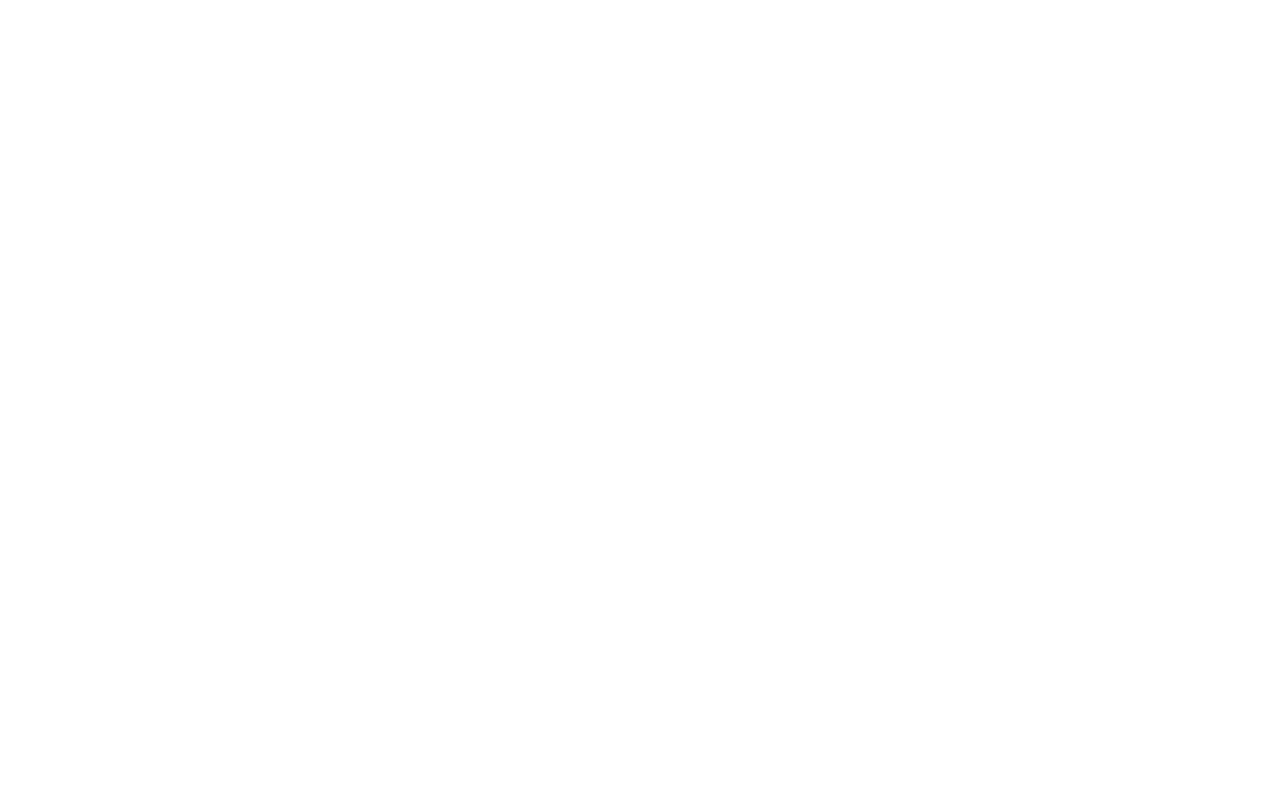
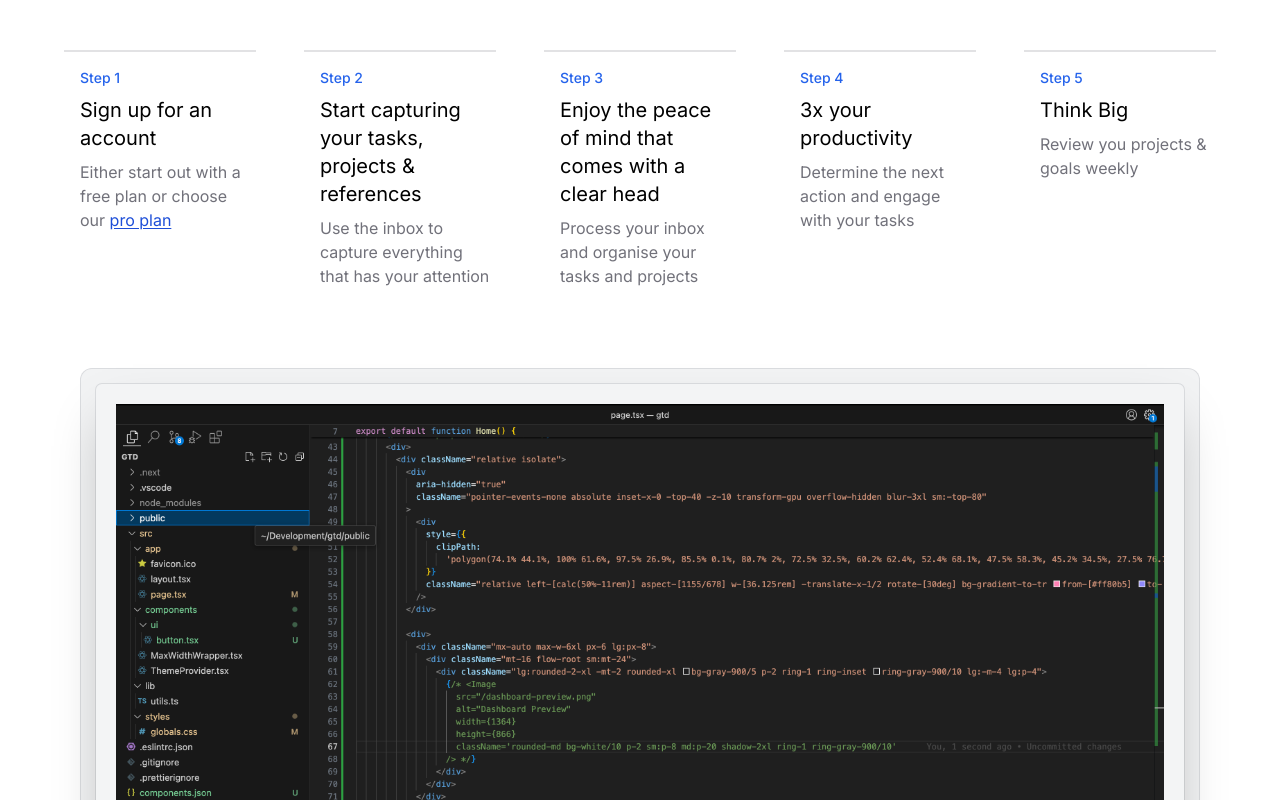
Before and after one commit to DeclanKBrown/gtd, a Next.js app: page / in a window 1280 px wide. Shown: the part 1780-2580 px from the top of the page. Before the commit the page ends 1495 px from the top, so only its background shows below. Built offline with nearby package versions, Linux system fonts and the light colour scheme.

Commit message:
landing page done

```diff
--- a/src/app/page.tsx
+++ b/src/app/page.tsx
@@ -15,9 +15,7 @@
         </div>
         <h1 className="max-w-4xl text-5xl font-bold md:text-6xl lg:text-7xl">
           Unlock 🔓 Your{' '}
-          <span className="text whitespace-nowrap underline">
-            Full Potential
-          </span>{' '}
+          <span className="whitespace-nowrap underline">Full Potential</span>{' '}
           with Our Get-Things-Done App
         </h1>
         <p className="mt-5 max-w-prose text-zinc-500 sm:text-lg">
@@ -62,15 +60,121 @@
             <div className="mx-auto max-w-6xl px-6 lg:px-8">
               <div className="mt-16 flow-root sm:mt-24">
                 <div className="lg:rounded-2-xl -mt-2 rounded-xl bg-gray-900/5 p-2 ring-1 ring-inset ring-gray-900/10 lg:-m-4 lg:p-4">
+                  {/* TODO: Replace with a real image */}
                   <Image
                     src="/dashboard-preview.png"
                     alt="Dashboard Preview"
                     width={1364}
                     height={866}
-                    className="rounded-md bg-white/5 p-2 shadow-2xl ring-1 ring-gray-900/10 sm:p-8 md:p-20"
+                    className="rounded-md bg-white/5 p-2 shadow-2xl ring-1 ring-gray-900/10 sm:p-4 md:p-5"
                   />
                 </div>
               </div>
+            </div>
+          </div>
+          <div
+            aria-hidden="true"
+            className="pointer-events-none absolute inset-x-0 -top-40 -z-10 transform-gpu overflow-hidden blur-3xl sm:-top-80"
+          >
+            <div
+              style={{
+                clipPath:
+                  'polygon(74.1% 44.1%, 100% 61.6%, 97.5% 26.9%, 85.5% 0.1%, 80.7% 2%, 72.5% 32.5%, 60.2% 62.4%, 52.4% 68.1%, 47.5% 58.3%, 45.2% 34.5%, 27.5% 76.7%, 0.1% 64.9%, 17.9% 100%, 27.6% 76.8%, 76.1% 97.7%, 74.1% 44.1%)',
+              }}
+              className="relative left-[calc(50%-13rem)] aspect-[1155/678] w-[36.125rem] -translate-x-1/2 rotate-[30deg] bg-gradient-to-tr from-[#ff80b5] to-[#9089fc] opacity-30 sm:left-[calc(50%-36rem)] sm:w-[72.1875]"
+            />
+          </div>
+        </div>
+      </div>
+
+      {/* Features section */}
+      <div className="mx-auto mb-32 mt-32 max-w-6xl sm:mt-56">
+        <div className="mb-12 px-6 lg:px-8">
+          <div className="mx-auto max-w-2xl sm:text-center">
+            <h2 className="mt-2 text-4xl font-bold text-zinc-200 sm:text-5xl">
+              Get Organized with GTD
+            </h2>
+            <p className="mt-4 text-lg italic text-zinc-500">
+              &quot;Your mind is for having ideas, not holding them. - David
+              Allen&quot;
+            </p>
+          </div>
+        </div>
+
+        {/* steps  */}
+        <ol className="my-8 space-y-4 pt-8 lg:flex lg:space-x-12 lg:space-y-0">
+          <li className="md:flex-1">
+            <div className="flex flex-col space-y-2 border-l-4 border-zinc-500/20 py-2 pl-4 lg:border-l-0 lg:border-t-2 lg:pb-0 lg:pt-4">
+              <span className="text-sm font-medium text-blue-600">Step 1</span>
+              <span className="font-semibold> text-xl">
+                Sign up for an account
+              </span>
+              <span className="mt-2 text-zinc-500">
+                Either start out with a free plan or choose our{' '}
+                <Link
+                  href="/pricing"
+                  className="text-blue-700 underline underline-offset-2"
+                >
+                  pro plan
+                </Link>
+              </span>
+            </div>
+          </li>
+          <li className="lg:flex-1">
+            <div className="flex flex-col space-y-2 border-l-4 border-zinc-500/20 py-2 pl-4 lg:border-l-0 lg:border-t-2 lg:pb-0 lg:pt-4">
+              <span className="text-sm font-medium text-blue-600">Step 2</span>
+              <span className="font-semibold> text-xl">
+                Start capturing your tasks, projects & references
+              </span>
+              <span className="mt-2 text-zinc-500">
+                Use the inbox to capture everything that has your attention
+              </span>
+            </div>
+          </li>
+          <li className="lg:flex-1">
+            <div className="flex flex-col space-y-2 border-l-4 border-zinc-500/20 py-2 pl-4 lg:border-l-0 lg:border-t-2 lg:pb-0 lg:pt-4">
+              <span className="text-sm font-medium text-blue-600">Step 3</span>
+              <span className="font-semibold> text-xl">
+                Enjoy the peace of mind that comes with a clear head
+              </span>
+              <span className="mt-2 text-zinc-500">
+                Process your inbox and organise your tasks and projects
+              </span>
+            </div>
+          </li>
+          <li className="lg:flex-1">
+            <div className="flex flex-col space-y-2 border-l-4 border-zinc-500/20 py-2 pl-4 lg:border-l-0 lg:border-t-2 lg:pb-0 lg:pt-4">
+              <span className="text-sm font-medium text-blue-600">Step 4</span>
+              <span className="font-semibold> text-xl">
+                3x your productivity
+              </span>
+              <span className="mt-2 text-zinc-500">
+                Determine the next action and engage with your tasks
+              </span>
+            </div>
+          </li>
+          <li className="lg:flex-1">
+            <div className="flex flex-col space-y-2 border-l-4 border-zinc-500/20 py-2 pl-4 lg:border-l-0 lg:border-t-2 lg:pb-0 lg:pt-4">
+              <span className="text-sm font-medium text-blue-600">Step 5</span>
+              <span className="font-semibold> text-xl">Think Big</span>
+              <span className="mt-2 text-zinc-500">
+                Review you projects & goals weekly
+              </span>
+            </div>
+          </li>
+        </ol>
+
+        <div className="mx-auto max-w-6xl px-6 lg:px-8">
+          <div className="mt-16 flow-root sm:mt-24">
+            <div className="lg:rounded-2-xl -mt-2 rounded-xl bg-gray-900/5 p-2 ring-1 ring-inset ring-gray-900/10 lg:-m-4 lg:p-4">
+              {/* TODO: Replace with a real image */}
+              <Image
+                src="/dashboard-preview.png"
+                alt="Dashboard Preview"
+                width={1364}
+                height={866}
+                className="rounded-md bg-white/5 p-2 shadow-2xl ring-1 ring-gray-900/10 sm:p-4 md:p-5"
+              />
             </div>
           </div>
         </div>
```
